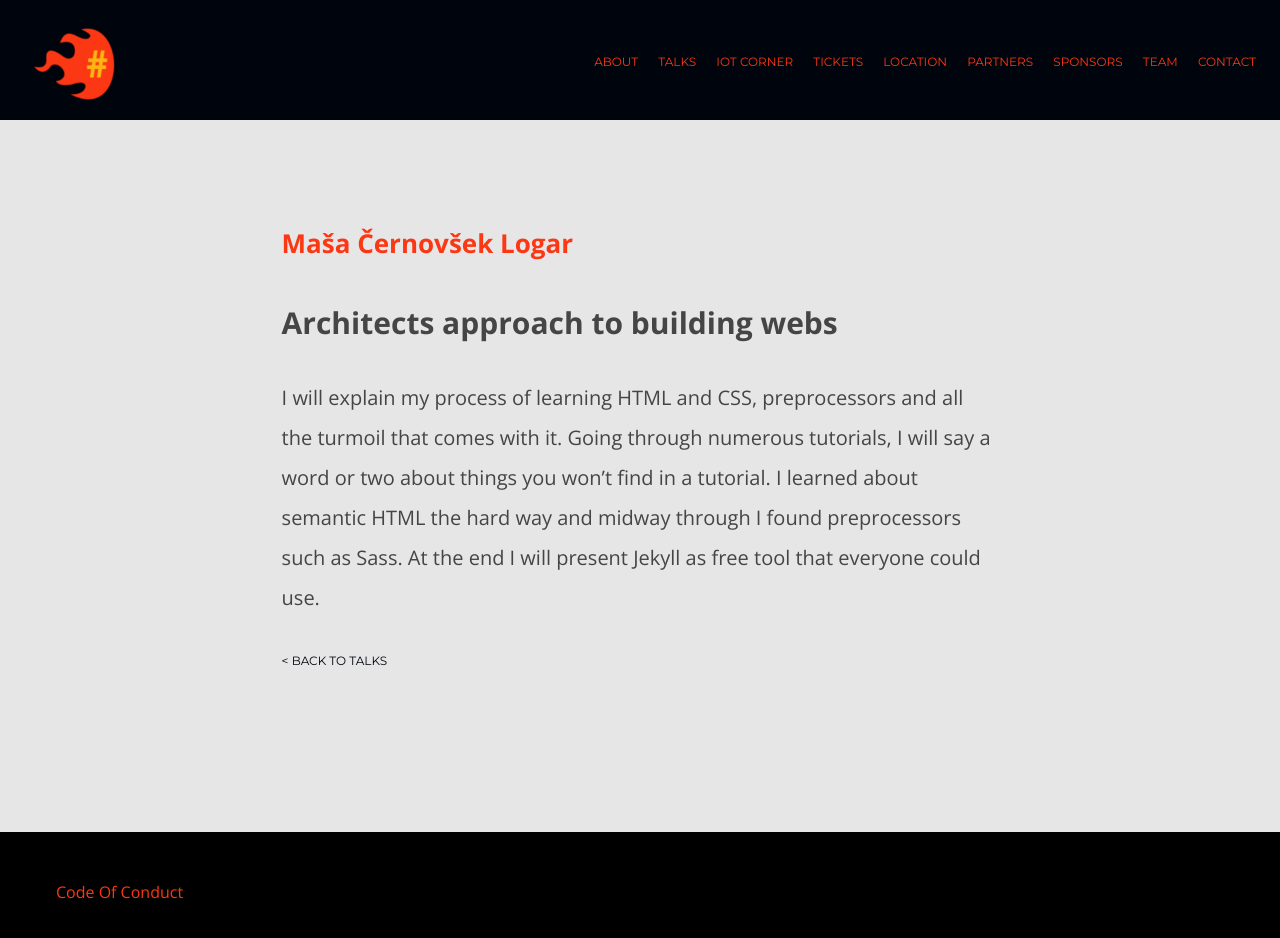
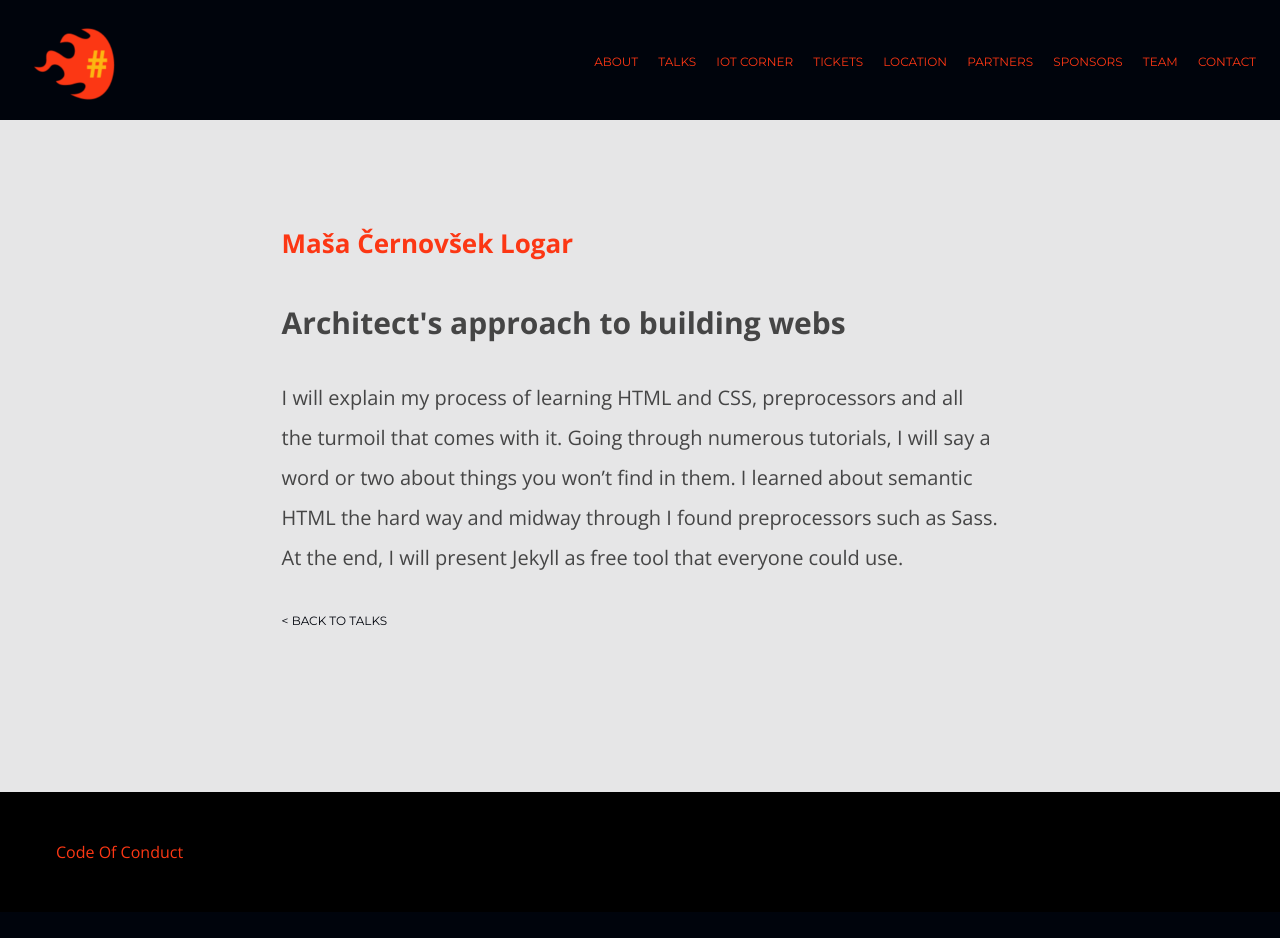
Before and after one commit to webcampsi/mb2015, a Jekyll site: the page built from _posts/2015-02-21-Masa-Cernovsek-Logar.md, in a window 1280 px wide and 952 px high. Shown: the top 938 px of the window. Built offline with Jekyll 4.4.1, drawn with Linux system fonts in a browser that asks for light colours.

Commit message:
some spelling

```diff
--- a/_posts/2015-02-21-Masa-Cernovsek-Logar.md
+++ b/_posts/2015-02-21-Masa-Cernovsek-Logar.md
@@ -1,10 +1,10 @@
 ---
 name: Maša Černovšek Logar
 permalink: Masa-Cernovsek-Logar
-title: Architects approach to building webs
+title: Architect's approach to building webs
 role: talk
 track: Front-end
 layout: talks
 ---
 
-I will explain my process of learning HTML and CSS, preprocessors and all the turmoil that comes with it. Going through numerous tutorials, I will say a word or two about things you won't find in a tutorial. I learned about semantic HTML the hard way and midway through I found preprocessors such as Sass. At the end I will present Jekyll as free tool that everyone could use.
+I will explain my process of learning HTML and CSS, preprocessors and all the turmoil that comes with it. Going through numerous tutorials, I will say a word or two about things you won't find in them. I learned about semantic HTML the hard way and midway through I found preprocessors such as Sass. At the end, I will present Jekyll as free tool that everyone could use.
```
